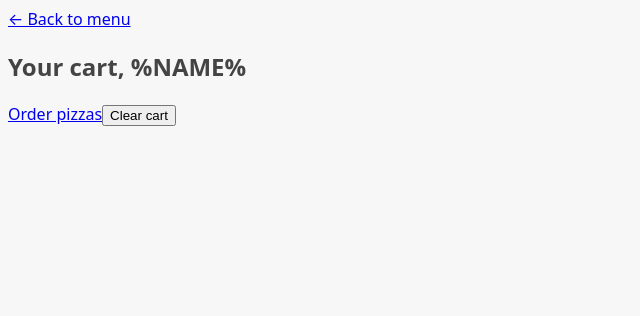
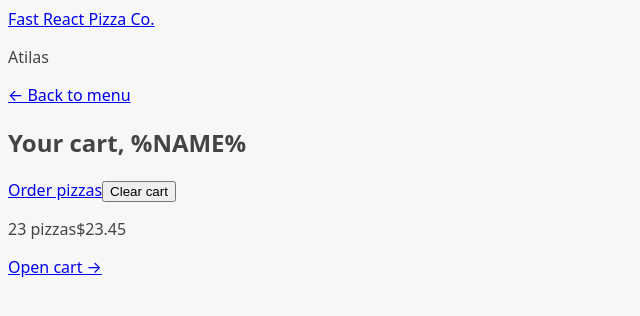
Before and after one commit to buo2107/fast-react-pizza, a React (Vite) app: page /cart in a window 1280 px wide. Shown: the top 316 px of the page, without its empty margins (0-640 px from the left). Built offline with nearby package versions, Linux system fonts and the light colour scheme.

Commit message:
Building the App Layout

```diff
--- /dev/null
+++ b/src/ui/AppLayout.jsx
@@ -0,0 +1,20 @@
+import Header from "./Header";
+import CartOverview from "../features/cart/CartOverview";
+import { Outlet } from "react-router-dom";
+
+function AppLayout() {
+  return (
+    <div>
+      <Header />
+
+      <main>
+        {/* inside the parent route, we can use <Outlet /> to render whatever is the current nested route. */}
+        <Outlet />
+      </main>
+
+      <CartOverview />
+    </div>
+  );
+}
+
+export default AppLayout;
--- /dev/null
+++ b/src/ui/Header.jsx
@@ -0,0 +1,13 @@
+import { Link } from "react-router-dom";
+
+function Header() {
+  return (
+    <header>
+      <Link to="/">Fast React Pizza Co.</Link>
+
+      <p>Atilas</p>
+    </header>
+  );
+}
+
+export default Header;
```
Also changed, not shown: src/App.jsx (+12 -0 lines).
